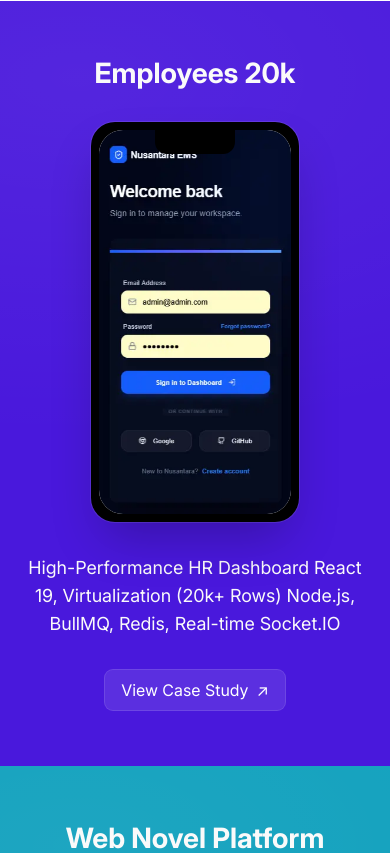
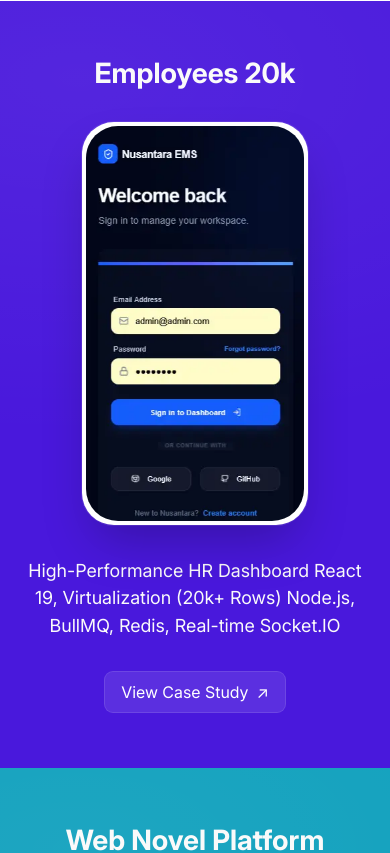
Before and after one commit to dzulfiqarzaky19/portfolio, a React (Vite) app: page / in a window 390 px wide. Shown: the part 1120-1973 px from the top of the page. Built offline with nearby package versions, Linux system fonts and the light colour scheme.

Commit message:
portfolio: fix home device component

```diff
--- a/src/components/DeviceFrame.tsx
+++ /dev/null
@@ -1,79 +0,0 @@
-import { motion } from 'motion/react'
-import { cn } from '@/lib/cn'
-
-type Props = {
-  children: React.ReactNode
-  aspectRatio?: '16/9' | '9/16'
-  className?: string
-  ref?: React.Ref<HTMLDivElement> | undefined
-}
-
-export function DeviceFrame({
-  children,
-  aspectRatio = '16/9',
-  className,
-  ref,
-}: Props) {
-  return (
-    <>
-      <div ref={ref} className="block sm:hidden">
-        <div className="perspective-distant">
-          <div className="relative mx-auto w-full max-w-52 preserve-3d transition-transform duration-500 group-hover:rotate-y-6 group-hover:scale-105">
-            <div className="relative rounded-3xl bg-black p-2 shadow-2xl ring-1 ring-white/10">
-              <div className="overflow-hidden rounded-3xl bg-white">
-                <div
-                  className="relative w-full"
-                  style={{ aspectRatio: '8/16' }}
-                >
-                  {children}
-                </div>
-              </div>
-              <div className="absolute left-1/2 top-0 h-7 w-20 -translate-x-1/2 translate-y-1 rounded-b-xl bg-black" />
-            </div>
-          </div>
-        </div>
-      </div>
-
-      {aspectRatio === '16/9' && (
-        <div ref={ref} className="hidden sm:block">
-          <div className={cn('perspective-distant', className)}>
-            <div className="relative mx-auto w-full max-w-3xl preserve-3d transition-transform duration-500 group-hover:rotate-y-6 group-hover:scale-105">
-              <div className="relative rounded-2xl bg-linear-to-b from-gray-800 to-gray-900 p-3 shadow-2xl ring-1 ring-white/10">
-                <div className="overflow-hidden rounded-xl bg-black">
-                  <div
-                    className="relative w-full"
-                    style={{ aspectRatio: '16/9' }}
-                  >
-                    {children}
-                  </div>
-                </div>
-
-                <div className="absolute inset-x-0 bottom-0 h-8 rounded-b-2xl bg-linear-to-t from-gray-900 to-transparent" />
-              </div>
-            </div>
-          </div>
-        </div>
-      )}
-
-      {aspectRatio === '9/16' && (
-        <div ref={ref} className="hidden sm:block">
-          <div className="perspective-distant">
-            <div className="mx-auto w-full max-w-72 relative rounded-3xl bg-black p-2 shadow-2xl ring-1 ring-white/10">
-              <div className="overflow-hidden rounded-3xl bg-white">
-                <div
-                  className="relative w-full"
-                  style={{ aspectRatio: '8/16' }}
-                >
-                  {children}
-                </div>
-              </div>
-              <div className="absolute left-1/2 top-0 h-7 w-20 -translate-x-1/2 translate-y-1 rounded-b-xl bg-black" />
-            </div>
-          </div>
-        </div>
-      )}
-    </>
-  )
-}
-
-export const MotionDeviceFrame = motion(DeviceFrame)
--- a/src/components/ui/BrowserFrame.tsx
+++ b/src/components/ui/BrowserFrame.tsx
@@ -1,4 +1,3 @@
-import React from 'react'
 import { Text } from './Text'
 import { cn } from '@/lib/cn'
 
@@ -9,6 +8,7 @@ interface BrowserFrameProps {
   searchText?: string
   codeLanguage?: string
   note?: string
+  variant?: 'desktop' | 'mobile'
 }
 
 export const BrowserFrame = ({
@@ -18,17 +18,22 @@ export const BrowserFrame = ({
   searchText,
   codeLanguage,
   note,
+  variant = 'desktop',
 }: BrowserFrameProps) => (
   <div
     className={cn(
-      'rounded-xl bg-[hsl(var(--surface-0))] shadow-2xl border border-[hsl(var(--border))] overflow-hidden relative group flex flex-col',
+      'shadow-2xl overflow-hidden relative group flex flex-col',
+      variant === 'mobile' && 'max-w-xs mx-auto aspect-9/16 rounded-[2rem] md:rounded-[2.5rem] bg-black p-1 md:p-2 ring-1 ring-white/10',
+      variant === 'desktop' && 'w-full aspect-video rounded-xl bg-[hsl(var(--surface-0))] border border-[hsl(var(--border))]',
       className,
     )}
   >
-    <div className="flex items-center gap-1.5 px-4 py-3 shrink-0">
+    {variant === 'desktop' && (
+      <div className="flex items-center gap-1.5 px-4 py-3 shrink-0 border-b border-[hsl(var(--border))]">
         <div className="w-2.5 h-2.5 rounded-full bg-red-400" />
         <div className="w-2.5 h-2.5 rounded-full bg-yellow-400" />
         <div className="w-2.5 h-2.5 rounded-full bg-green-400" />
+
         {searchText && (
           <div className="ml-3 h-5 px-3 bg-gray-100 rounded flex items-center justify-center">
             <span className="text-[10px] text-gray-400 font-medium truncate max-w-[150px]">
@@ -50,8 +55,15 @@ export const BrowserFrame = ({
           </div>
         )}
       </div>
-    <div className={cn('flex-1', contentClassName)}>
+    )}
 
+
+
+    <div className={cn(
+      'flex-1 overflow-hidden',
+      variant === 'mobile' && 'rounded-4xl bg-white',
+      contentClassName,
+    )}>
       {children}
 
       {note && (
--- a/src/features/home/project/Project.tsx
+++ b/src/features/home/project/Project.tsx
@@ -1,5 +1,5 @@
 import { Link } from '@tanstack/react-router'
-import { DeviceFrame } from '@/components/DeviceFrame'
+import { BrowserFrame } from '@/components/ui/BrowserFrame'
 import { InViewTransition } from '@/components/motion/InViewAnimation'
 import { Section } from '@/components/Section'
 import { cn } from '@/lib/cn'
@@ -43,14 +43,14 @@ const Project = () => {
                   {p.title}
                 </Text>
 
-                <DeviceFrame aspectRatio={(i + 1) % 3 === 0 ? '16/9' : '9/16'}>
+                <BrowserFrame variant={(i + 1) % 3 === 0 ? 'desktop' : 'mobile'} className='bg-white'>
                   <img
                     src={p.imgUrl}
-                    alt={`${p.title} mobile app`}
-                    className="h-full w-full object-top object-cover"
+                    alt={`${p.title} screenshot`}
+                    className="h-[480px] md:h-full w-full object-top object-contain md:object-cover"
                     loading="lazy"
                   />
-                </DeviceFrame>
+                </BrowserFrame>
 
                 <Text variant="lead" color="surface">
                   {p.description}
--- a/src/features/home/workExperience/components/Article.tsx
+++ b/src/features/home/workExperience/components/Article.tsx
@@ -1,7 +1,7 @@
 import { AnimatePresence } from 'motion/react'
 import { Link } from '@tanstack/react-router'
 import type { Experience } from '@/lib/constant/home/experience.constant'
-import { DeviceFrame } from '@/components/DeviceFrame'
+import { BrowserFrame } from '@/components/ui/BrowserFrame'
 import { cn } from '@/lib/cn'
 import { InViewTransition } from '@/components/motion/InViewAnimation'
 import { Text } from '@/components/ui/Text'
@@ -62,15 +62,15 @@ export const Article = ({ experience, i }: Props) => {
             </InViewTransition>
           </div>
 
-          <div className="w-full lg:w-1/2">
-            <DeviceFrame>
+          <div className="w-full lg:w-1/2 max-w-xl">
+            <BrowserFrame variant="desktop" className='bg-white border-white/50'>
               <img
                 src={experience.imgUrl}
-                alt={`${experience.title} mobile app`}
-                className="h-full w-full object-top object-cover cursor-pointer "
+                alt={`${experience.title} screenshot`}
+                className="h-full w-full object-top object-cover"
                 loading="lazy"
               />
-            </DeviceFrame>
+            </BrowserFrame>
           </div>
         </div>
       </article>
```
Lines whose indentation alone changed are shown as unchanged.
